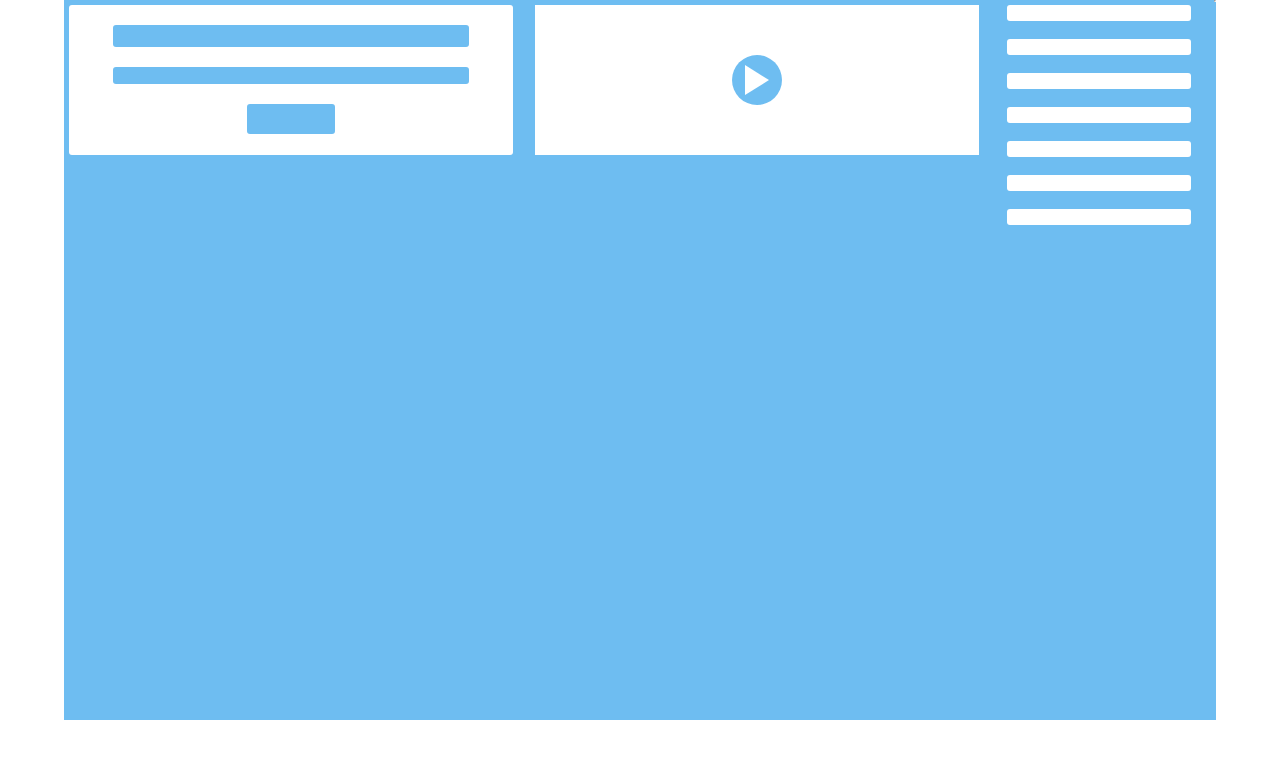
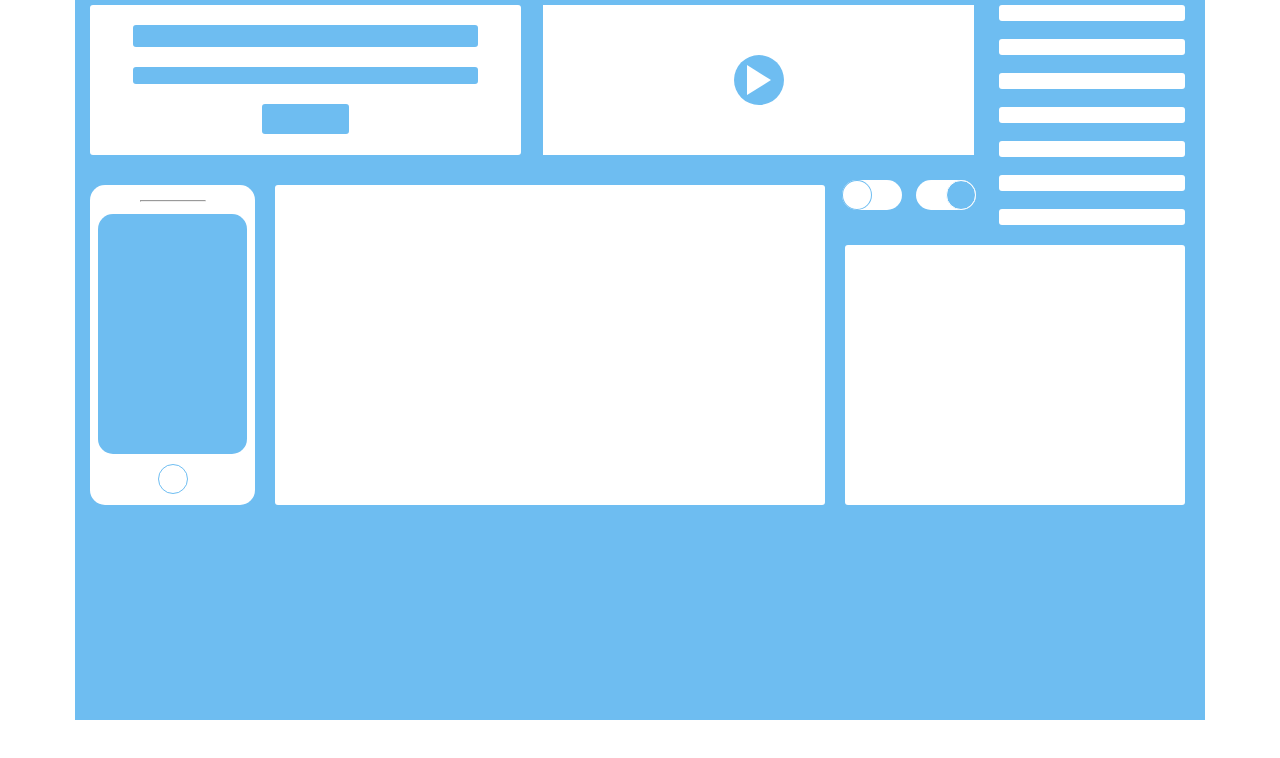
Before and after one commit to bedirgcmz/css-week6-img, a plain HTML site: page index.html in a window 1280 px wide. Drawn offline with Linux system fonts and the light colour scheme.

Commit message:
Orta alan icerikleri css tamamlandi

```diff
--- a/index.html
+++ b/index.html
@@ -9,7 +9,8 @@
     <link rel="stylesheet" href="./style.css" />
   </head>
   <body>
-    <main id="main-container">
+    <main id="main-all-container">
+      <section id="main-top-content">
         <section id="first-second-img">
           <div class="first-img">
             <div class="first-content-in-first-img in-img"></div>
@@ -30,11 +31,20 @@
           <div class="content-right-top-img"></div>
           <div class="content-right-top-img"></div>
         </section>
+      </section>
       <section id="telephone-img">
         <hr />
         <div class="in-blue-area"></div>
         <div class="circle"></div>
       </section>
+      <section id="middle-picture"></section>
+      <section id="right-picture"></section>
+      <section id="left-button">
+        <div class="in-circle"></div>
+      </section>
+      <section id="right-button">
+        <div class="in-circle"></div>
+      </section>
     </main>
   </body>
 </html>
--- a/style.css
+++ b/style.css
@@ -4,12 +4,15 @@
   padding: 0;
   box-sizing: border-box;
 }
-
-#main-container {
+#main-all-container {
   background-color: #3ca6ecbd;
-  width: 90%;
+  width: 1130px;
   height: 90vh;
   margin: auto;
+  position: relative;
+}
+
+#main-top-content {
   display: flex;
 }
 /*Top first and second img css */
@@ -22,7 +25,7 @@
 
 .first-img {
   background-color: white;
-  margin: 5px 17px 5px 5px;
+  margin: 5px 17px 5px 15px;
   width: 50%;
   border-radius: 3px;
 }
@@ -55,7 +58,6 @@
   justify-content: center;
   margin: 5px;
   width: 50%;
-  position: relative;
 }
 
 .first-content-in-second-img {
@@ -82,8 +84,101 @@
 
 .content-right-top-img {
   background-color: white;
-  width: 80%;
+  width: 82%;
   height: 16px;
   margin: 5px auto 18px auto;
   border-radius: 3px;
 }
+
+/* Telephone img css */
+#telephone-img {
+  background-color: white;
+  width: 165px;
+  height: 320px;
+  position: absolute;
+  top: 185px;
+  left: 15px;
+  border-radius: 15px;
+}
+
+hr {
+  margin: 15px auto 12px auto;
+  background: #3ca6ecbd;
+  width: 40%;
+}
+
+.in-blue-area {
+  width: 90%;
+  height: 240px;
+  background: #3ca6ecbd;
+  margin: 0px auto 0px auto;
+  border-radius: 15px;
+}
+
+.circle {
+  width: 30px;
+  height: 30px;
+  border-radius: 50%;
+  border: 1px solid #3ca6ecbd;
+  margin: 10px auto;
+}
+
+/* Middle picture css */
+#middle-picture {
+  width: 550px;
+  height: 320px;
+  background-color: white;
+  position: absolute;
+  top: 185px;
+  left: 200px;
+  border-radius: 3px;
+}
+
+/* Right picture css */
+#right-picture {
+  width: 340px;
+  height: 260px;
+  position: absolute;
+  top: 245px;
+  left: 770px;
+  border-radius: 3px;
+  background: white;
+}
+
+/* Button css */
+#left-button {
+  width: 60px;
+  height: 30px;
+  border-radius: 20px;
+  background-color: white;
+  position: absolute;
+  left: 767px;
+  top: 180px;
+}
+
+#left-button .in-circle {
+  width: 30px;
+  height: 30px;
+  border-radius: 50%;
+  background-color: white;
+  border: 1px solid #3ca6ecbd;
+}
+
+#right-button {
+  width: 60px;
+  height: 30px;
+  border-radius: 20px;
+  background-color: white;
+  position: absolute;
+  left: 841px;
+  top: 180px;
+}
+
+#right-button .in-circle {
+  width: 30px;
+  height: 30px;
+  border-radius: 50%;
+  background-color: #3ca6ecbd;
+  border: 1px solid white;
+  float: right;
+}
```
Lines whose indentation alone changed are shown as unchanged.
